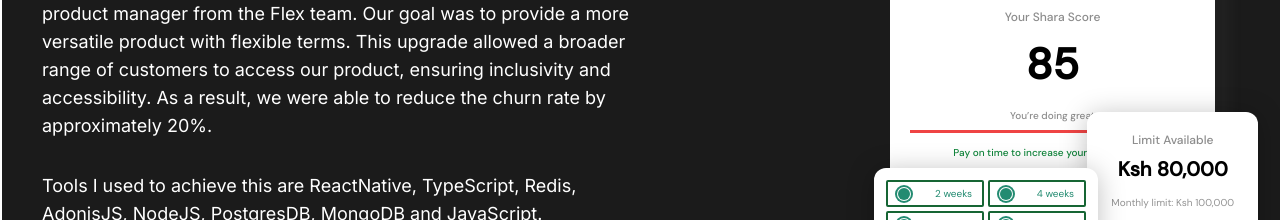
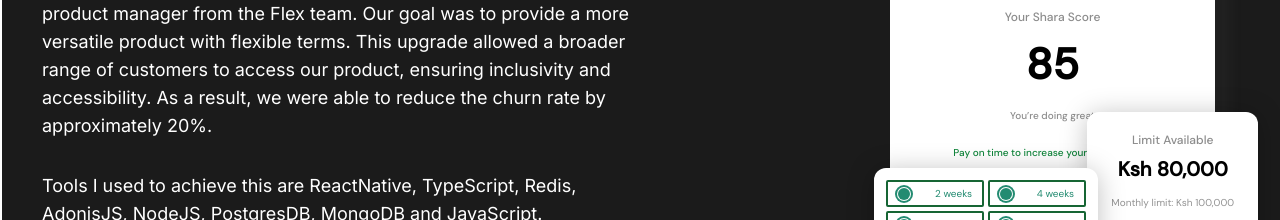
Before and after one commit to arkmadj/new-portfolio, a Next.js app: page / in a window 1280 px wide. Shown: the part 1600-1820 px from the top of the page. Built offline with nearby package versions, Linux system fonts and the light colour scheme.

Commit message:
added multi color background

```diff
--- a/app/components/SharaImage.tsx
+++ b/app/components/SharaImage.tsx
@@ -36,7 +36,7 @@ const ScoreCard = () => {
 			<p className=" text-[10px] font-medium text-shara-gray-4">
 				You&rsquo;re doing great
 			</p>
-			<div className=" h-[3px] bg-red-500 w-full mb-[5px]"></div>
+			<div className=" h-[3px] bg-shara-linear w-full mb-[5px] rounded-lg"></div>
 			<p className=" text-[10px] font-medium text-shara-green-2">
 				Pay on time to increase your monthly limit
 			</p>
```
